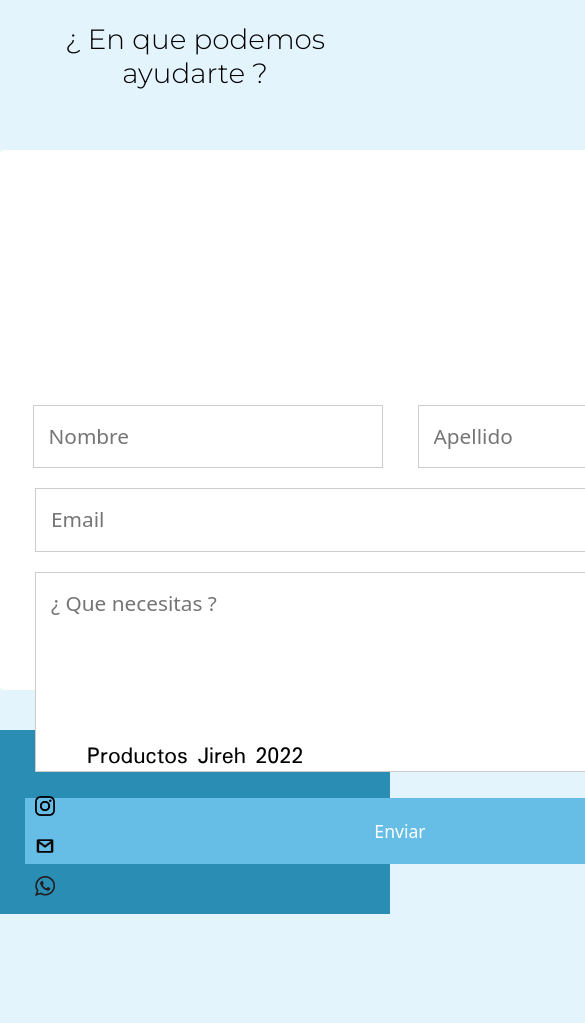
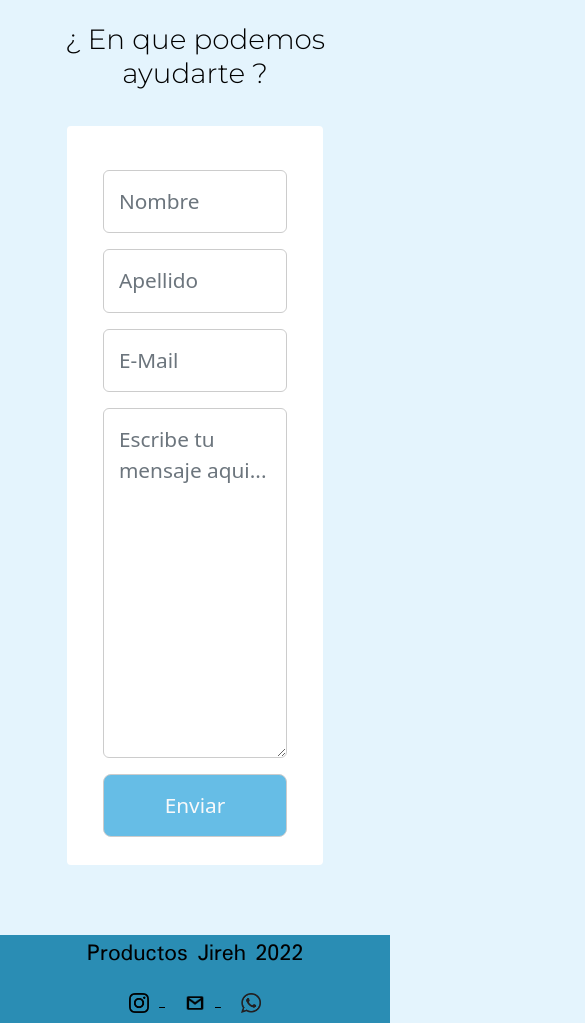
Before and after one commit to MCandia12/PreEntrega3-Candia, a plain HTML site: page pages/servicio_al_cliente.html in a window 390 px wide. Shown: the part 344-1367 px from the top of the page, 585 px wide, since content can reach past the window. Before the commit the page ends 1301 px from the top, so only its background shows below. Drawn offline with nearby package versions, Linux system fonts and the light colour scheme.

Commit message:
Servicio Al Cliente Responsive

```diff
--- a/pages/servicio_al_cliente.html
+++ b/pages/servicio_al_cliente.html
@@ -43,7 +43,7 @@
 
                 <div class="container-fluid hamburguesa">
 
-                    <button class="navbar-toggler" type="button" data-bs-toggle="collapse" data-bs-target="#navbarNav" aria-controls="navbarNav" aria-expanded="false" aria-label="Toggle navigation">
+                    <button class="justify-content-sm-between navbar-toggler" type="button" data-bs-toggle="collapse" data-bs-target="#navbarNav" aria-controls="navbarNav" aria-expanded="false" aria-label="Toggle navigation">
                     <span class="navbar-toggler-icon"></span>
                     </button>
 
@@ -87,82 +87,55 @@
             </h1>
         </div>
 
-        <div class="caja_formulario">
+        <div class="container-fluid">
 
-            <form action="" class="formulario">
+            <form action="" class="caja_formulario row g-3 mt-3">
 
-                <div class="nombre1">
-                    <input type="text" name="name" class="campo"  placeholder="Nombre">
+                <div class="col-lg-6 col-md-6 col-xs-12">
+                    <input type="text" class="form-control campo" placeholder="Nombre" required>
                 </div>
 
-                <br>
-
-                <div class="apellido1">
-                    <input type="text" name="apellido1" class="campo" placeholder="Apellido">
+                <div class="col-lg-6 col-md-6 col-xs-12">
+                    <input type="text" class="form-control campo" placeholder="Apellido" required>
                 </div>
 
-                <br>
-
-                <div class="email1">
-                    <input type="email" name="email" class="campo"  placeholder="Email" required>
+                <div class="col-lg-12 col-md-12 col-xs-12">
+                    <input type="email" class="form-control campo" placeholder="E-Mail" required>
                 </div>
 
-                <br>
-
-                <div class="textarea1">
-                    <textarea name="sugerencias" id="" cols="30" rows="10" class="campo" placeholder="¿ Que necesitas ?" required></textarea>
+                <div class="textarea1 col-lg-12 col-md-12 col-xs-12">
+                    <textarea name="mensaje" id="" cols="30" rows="10" placeholder="Escribe tu mensaje aqui..." class="form-control campo" required></textarea>
                 </div>
 
-                <br>
-
-                <div class="enviar1">
-                    <input type="submit" value="Enviar">
+                <div class="col-lg-12 col-md-12 col-xs-12 text-center d-grid gap-2">
+                    <button type="submit" class="btn btn-primary btn-lg campo text-light">Enviar</button>
                 </div>
 
             </form>
-
         </div>
 
     </main>
 
     <footer>
 
-        <div class="container-fluid redes">
-
-            <div class="row p-2">
-
-                <div class="col-lg-3 col-md-12 col-xs-12">
-
         <p class="h2">
             Productos Jireh 2022
         </p>
 
-                </div>
-
-                <div class="col-lg-3 col-md-12 col-xs-12">
+        <div class="redes">
 
             <a href="https://www.instagram.com/pdjireh/?hl=en" target="_blank">
             <img src="../assets/img/instagram-logo.png" width="50px" alt="Cuadradito de Instagram">
             </a>
 
-                </div>
-
-                <div class="col-lg-3 col-md-12 col-xs-12">
-
             <a href="https://mail.google.com/mail/u/0/?tab=rm&ogbl#inbox?compose=jrjtXLFVCCTFMlMfqvjdPMNRRZBJFwkxVQpgznXLqxlskkPVTKhLFMQXDxJnFTgCJfCBsbCN" target="_blank">
             <img src="../assets/img/gmail-logo.png" width="50px" alt="Cuadradito de Gmail">
             </a>
-
-                </div>
-
-                <div class="col-lg-3 col-md-12 col-xs-12">
 
             <a href="https://wa.me/5491125137543" target="_blank">
             <img src="../assets/img/whatsapp-logo.png" width="50px" alt="Cuadradito de whatsapp">
             </a>
 
-                </div>
-            </div>
         </div>
 
     </footer>
--- a/style/estilo.css
+++ b/style/estilo.css
@@ -91,6 +91,10 @@ nav{
 
 .menu .item a:hover{
     color: #646464;
+}
+
+.hamburguesa{
+    background-color: #66bde6;
 }
 
 .titulo2{
@@ -251,55 +255,6 @@ footer{
 
 /* Servicio Al Cliente.html*/
 
-.caja_formulario{
-    align-items: center;
-    width: 800px;
-    height: 540px;
-    background-color: white;
-    border-radius: 4px;
-    font-size: 1.1rem;
-    padding: 25px;
-    margin: 40px auto;
-}
-
-.formulario {
-    text-align: center;
-    align-content: space-evenly;
-    height: 100px;
-    margin-top: 230px;
-    display: grid;
-    grid-auto-columns: 1fr;
-    grid-auto-rows: 1fr;
-    grid-template-columns: 1fr 1fr;
-    grid-template-rows: 0.1fr 0.1fr 0.4fr 0.1fr;
-    gap: 20px;
-    grid-template-areas:
-      "nombre1 apellido1"
-      "email1 email1"
-      "textarea1 textarea1"
-      "enviar1 enviar1";
-}
-
-.nombre1{
-    grid-area: nombre1;
-}
-
-.apellido1{
-    grid-area: apellido1;
-}
-
-.email1 {
-    grid-area: email1;
-}
-
-.textarea1{
-    grid-area: textarea1;
-}
-
-.enviar1{
-    grid-area: enviar1;
-}
-
 .nombre1 input{
     width: 350px;
 }
@@ -326,10 +281,8 @@ input, textarea{
 }
 
 .textarea1 textarea{
-    max-width: 730px;
-    min-width: 730px;
-    max-height: 200px;
-    min-height: 200px;
+    max-height: 350px;
+    min-height: 350px;
 }
 
 .campo:focus{
@@ -363,15 +316,6 @@ input, textarea{
 
 /* Contacto.html */
 
-.navbar{
-    position: sticky;
-    z-index: 1;
-}
-
-.hamburguesa{
-    background-color: #66bde6;
-}
-
 .nav-item a{
     color: black;
     font-size: 1.4rem;
@@ -383,7 +327,7 @@ input, textarea{
     margin-bottom: 80px;
 }
 
-.caja_formulario2{
+.caja_formulario{
     background-color: white;
     align-items: center;
     width: 70%;
```
Also changed, not shown: pages/contacto.html (+3 -21 lines), pages/sobre_nosotros.html (+1 -19 lines). Lines whose indentation alone changed are shown as unchanged.
